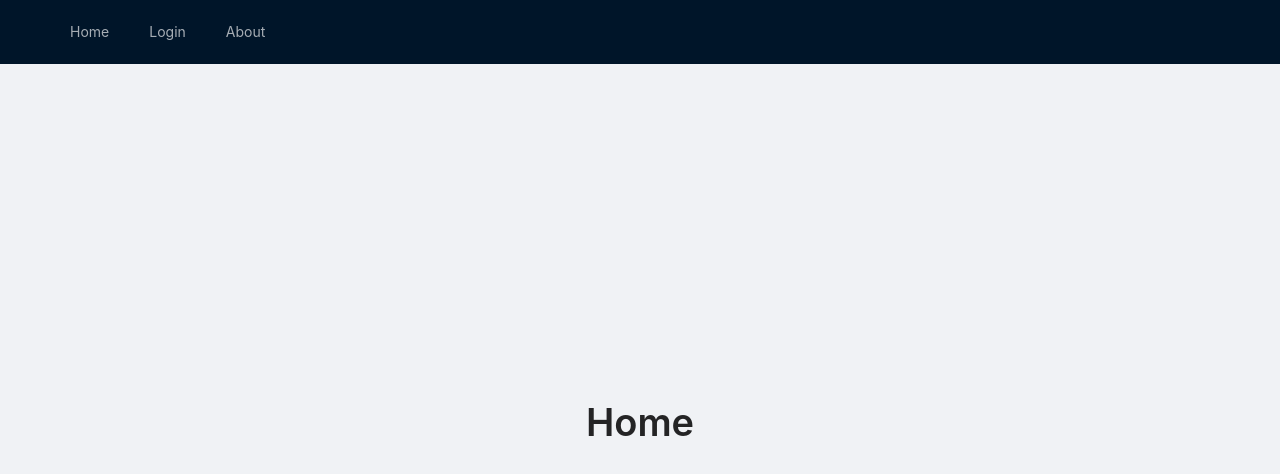
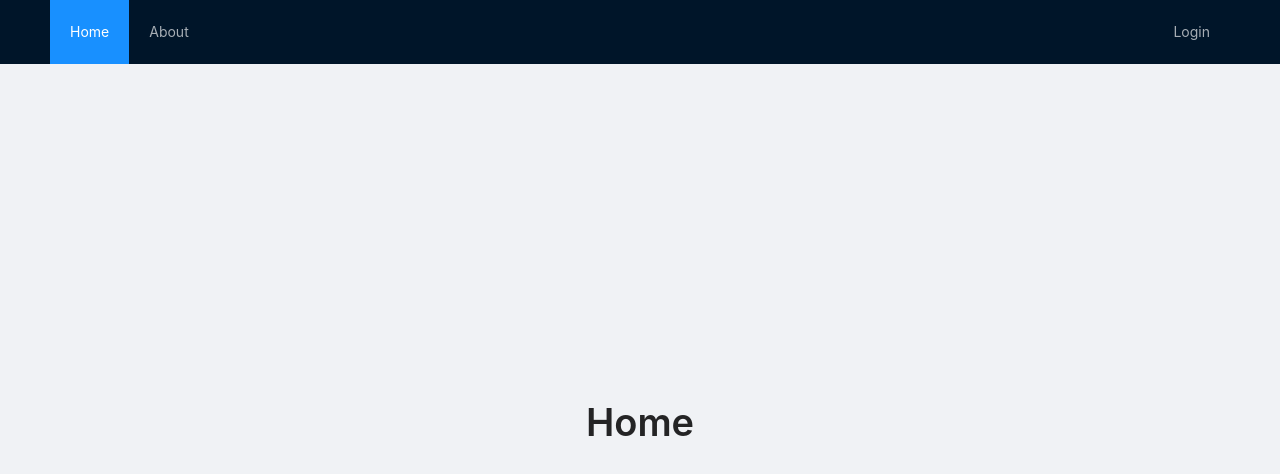
Before and after one commit to gorushkin/MilkyWay, a React (Create React App) app in the folder front/: page / in a window 1280 px wide. Shown: the top 474 px of the page. Built offline with nearby package versions, Linux system fonts and the light colour scheme.

Commit message:
feat: header with active links

```diff
--- a/front/src/Layouts/MainLayout/MainLayout.tsx
+++ b/front/src/Layouts/MainLayout/MainLayout.tsx
@@ -1,33 +1,16 @@
 import styles from './MainLayout.module.scss';
-import { Layout, Menu } from 'antd';
+import { Layout } from 'antd';
 import React from 'react';
-import { Link } from 'react-router-dom';
-import { flatRoutes } from '../../routes';
-import { useSelector } from 'react-redux';
-import { RootState } from '../../store';
+import { Header } from '../../components/Header/Header';
 
 interface IMainLayout {
   children: JSX.Element;
 }
 
 export const MainLayout: React.FC<IMainLayout> = ({ children }) => {
-  const role = useSelector((state: RootState) => state.user.role);
-
   return (
     <Layout className={styles.container}>
-      <Layout.Header>
-        <Menu theme='dark' mode='horizontal' defaultSelectedKeys={['2']}>
-          {flatRoutes
-            .filter(({ header }) => header[role])
-            .map((route) => {
-              return (
-                <Menu.Item key={route.name}>
-                  <Link to={route.path}>{route.name}</Link>
-                </Menu.Item>
-              );
-            })}
-        </Menu>
-      </Layout.Header>
+      <Header />
       <Layout.Content className={styles.content}>{children}</Layout.Content>
     </Layout>
   );
--- a/front/src/Pages/Login/Login.tsx
+++ b/front/src/Pages/Login/Login.tsx
@@ -6,16 +6,15 @@ import { getRouteInfo } from '../../helpers';
 
 export const Login = () => {
   const dispatch = useDispatch();
+  const location = useLocation();
   const role = useSelector((state: RootState) => state.user.role);
 
   const handleClick = () => {
     dispatch(actions.login());
   };
 
-  const location = useLocation();
   const pageFrom: string = location.state?.location.pathname || '';
   const level: Role = location.state?.level || Role.User;
-
   const shouldReturn = !!pageFrom && getRouteInfo(level, role);
 
   if (shouldReturn) return <Navigate to={pageFrom} />;
--- /dev/null
+++ b/front/src/components/Header/Header.module.scss
@@ -0,0 +1,8 @@
+.menuWrapper {
+  display: flex;
+  justify-content: space-between;
+}
+
+.nav {
+  flex-grow: 1;
+}
--- /dev/null
+++ b/front/src/components/Header/Header.tsx
@@ -0,0 +1,14 @@
+import styles from './Header.module.scss';
+import { Layout } from 'antd';
+
+import { User } from '../User/User';
+import { Navigation } from '../Navigation/Navigation';
+
+export const Header = () => {
+  return (
+    <Layout.Header className={styles.menuWrapper}>
+      <Navigation />
+      <User />
+    </Layout.Header>
+  );
+};
--- /dev/null
+++ b/front/src/components/Navigation/Navigation.module.scss
@@ -0,0 +1,3 @@
+.wrapper {
+  flex-grow: 1;
+}
--- /dev/null
+++ b/front/src/components/Navigation/Navigation.tsx
@@ -0,0 +1,34 @@
+import { Menu } from 'antd';
+import styles from './Navigation.module.scss';
+import { Link, useLocation } from 'react-router-dom';
+import { flatRoutes } from '../../routes';
+import { useSelector } from 'react-redux';
+import { RootState } from '../../store';
+
+export const Navigation = () => {
+  const role = useSelector((state: RootState) => state.user.role);
+  const { pathname } = useLocation();
+
+  const currentRoute = flatRoutes.find((route) => route.path === pathname);
+
+  return (
+    <Menu selectable={false} className={styles.wrapper} theme='dark' mode='horizontal'>
+      {flatRoutes
+        .filter(({ header }) => header[role])
+        .map((route) => {
+          return (
+            <Menu.Item
+              className={
+                currentRoute?.path === route.path
+                  ? 'ant-menu-item-active ant-menu-item-selected'
+                  : ''
+              }
+              key={route.name}
+            >
+              <Link to={route.path}>{route.name}</Link>
+            </Menu.Item>
+          );
+        })}
+    </Menu>
+  );
+};
--- /dev/null
+++ b/front/src/components/User/User.module.scss
@@ -0,0 +1,8 @@
+.wrapper {
+  flex-grow: 1;
+  justify-content: flex-end;
+}
+
+.userLink {
+  color: #ffffff;
+}
--- /dev/null
+++ b/front/src/components/User/User.tsx
@@ -0,0 +1,39 @@
+import { Menu, Typography } from 'antd';
+import { Link, useNavigate } from 'react-router-dom';
+import { useSelector, useDispatch } from 'react-redux';
+import { Role, RootState, actions } from '../../store';
+import styles from './User.module.scss';
+
+export const User = () => {
+  const role = useSelector((state: RootState) => state.user.role);
+  const dispatch = useDispatch();
+  const isUserLogged = role !== Role.Guest;
+  const navigate = useNavigate();
+
+  const handleLogoutClick = () => {
+    navigate('/');
+    dispatch(actions.logout());
+  };
+
+  return (
+    <Menu
+      selectable={false}
+      inlineCollapsed={true}
+      className={styles.wrapper}
+      theme='dark'
+      mode='horizontal'
+    >
+      <Menu.Item title={false}>
+        {isUserLogged ? (
+          <Typography.Text onClick={handleLogoutClick} className={styles.userLink}>
+            Logout
+          </Typography.Text>
+        ) : (
+          <Link className={styles.userLink} to={'/login'}>
+            Login
+          </Link>
+        )}
+      </Menu.Item>
+    </Menu>
+  );
+};
--- a/front/src/routes.tsx
+++ b/front/src/routes.tsx
@@ -36,7 +36,7 @@ export const routes: Record<string, IRoute> = {
     level: Role.Guest,
     name: 'Login',
     header: {
-      [Role.Guest]: true,
+      [Role.Guest]: false,
       [Role.User]: false,
       [Role.Admin]: false,
     },
```
